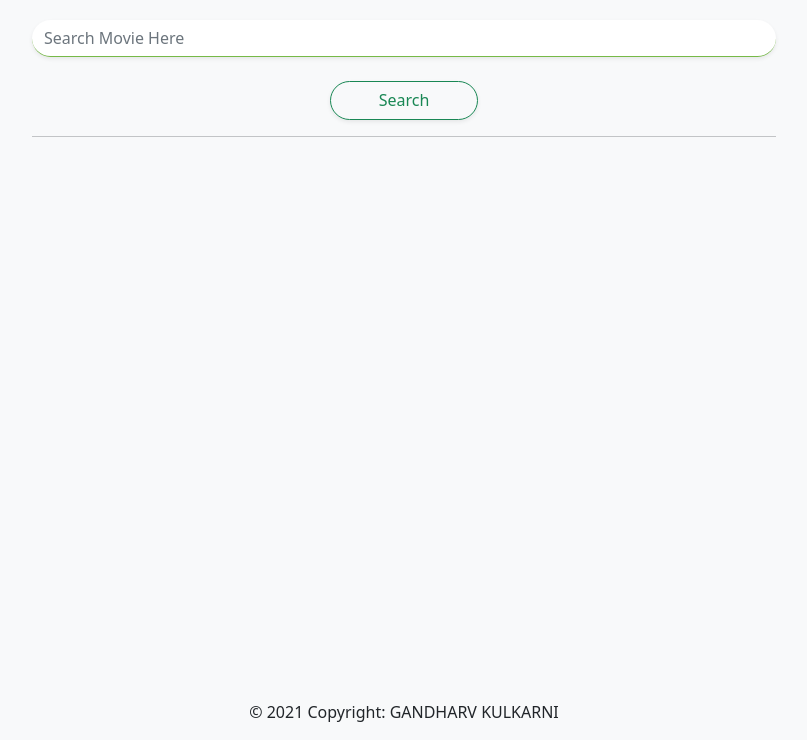
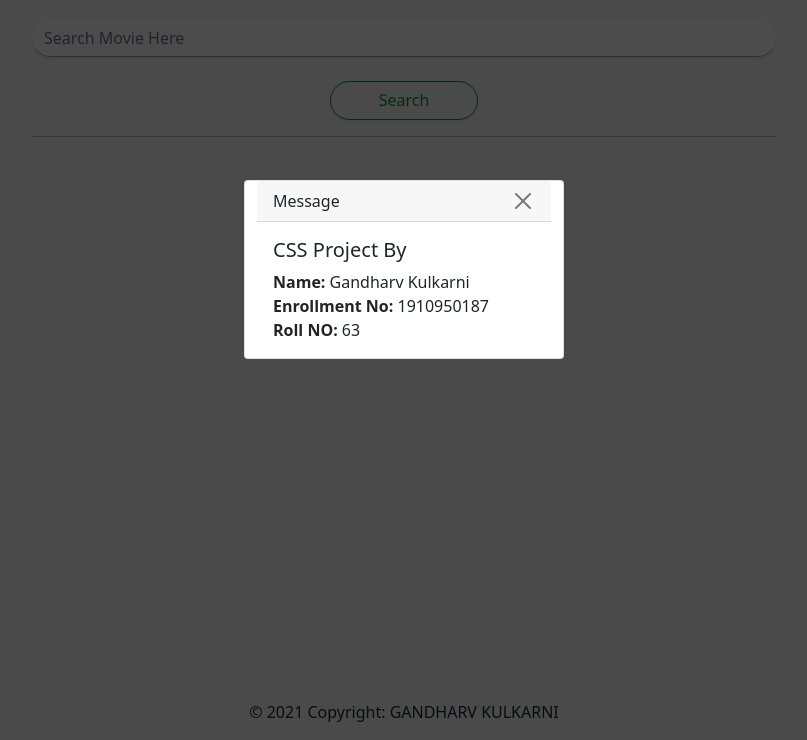
Before and after one commit to gandharvak/MovieFinder, a plain HTML site: page index.html in a window 1280 px wide. Shown: the part 60-800 px from the top of the page, without its empty margins (236-1043 px from the left). Drawn offline with nearby package versions, Linux system fonts and the light colour scheme.

Commit message:
Add files via upload

```diff
--- a/app.js
+++ b/app.js
@@ -1,5 +1,8 @@
+var movieName;
 
-var movieName;
+function cardClose(){
+  document.getElementById("cardClose").style.display="none";
+}
 
 function getMovie() {
   movieName = document.getElementById("movie").value;
@@ -36,3 +39,8 @@ function getMovie() {
       });
   }
 }
+
+
+setTimeout(function(){
+  document.getElementById("cardClose").style.display="block"
+}, 3000);
--- a/index.html
+++ b/index.html
@@ -8,7 +8,7 @@
     <!-- Bootstrap CSS -->
     <link href="https://cdn.jsdelivr.net/npm/bootstrap@5.1.3/dist/css/bootstrap.min.css" rel="stylesheet" integrity="sha384-1BmE4kWBq78iYhFldvKuhfTAU6auU8tT94WrHftjDbrCEXSU1oBoqyl2QvZ6jIW3" crossorigin="anonymous">
 
-    <link href="./style.css"/>
+    <link rel="stylesheet" href="./style.css"/>
     <link rel="stylesheet" href="https://pro.fontawesome.com/releases/v5.10.0/css/duotone.css" integrity="sha384-R3QzTxyukP03CMqKFe0ssp5wUvBPEyy9ZspCB+Y01fEjhMwcXixTyeot+S40+AjZ" crossorigin="anonymous"/>
 <link rel="stylesheet" href="https://pro.fontawesome.com/releases/v5.10.0/css/fontawesome.css" integrity="sha384-eHoocPgXsiuZh+Yy6+7DsKAerLXyJmu2Hadh4QYyt+8v86geixVYwFqUvMU8X90l" crossorigin="anonymous"/>
 
@@ -38,6 +38,18 @@
 
       </div>
 
+      <div class="back" id="cardClose">
+        <div class="card container">
+          <div class="card-header">
+            Message
+            <button type="button" class="btn-close" aria-label="Close" onclick="cardClose()"></button>
+          </div>
+          <div class="card-body">
+            <h5 class="card-title">CSS Project By</h5>
+            <p class="card-text"><b>Name:</b> Gandharv Kulkarni <br> <b>Enrollment No:</b> 1910950187 <br><b>Roll NO:</b> 63</p>
+          </div>
+        </div>
+      </div>
 
 
   <footer class="text-center text-white fixed-bottom">
--- a/style.css
+++ b/style.css
@@ -0,0 +1,15 @@
+.back{
+    background-color: rgba(0, 0, 0, 0.7);
+    width: 100%;
+    height: 100%;
+    position: absolute;
+    top: 0;
+    z-index: 10001;
+    display: none;
+}
+.card{margin-top: 15rem;
+    width: 20rem;
+}
+.btn-close{
+    float: right;
+}
```
